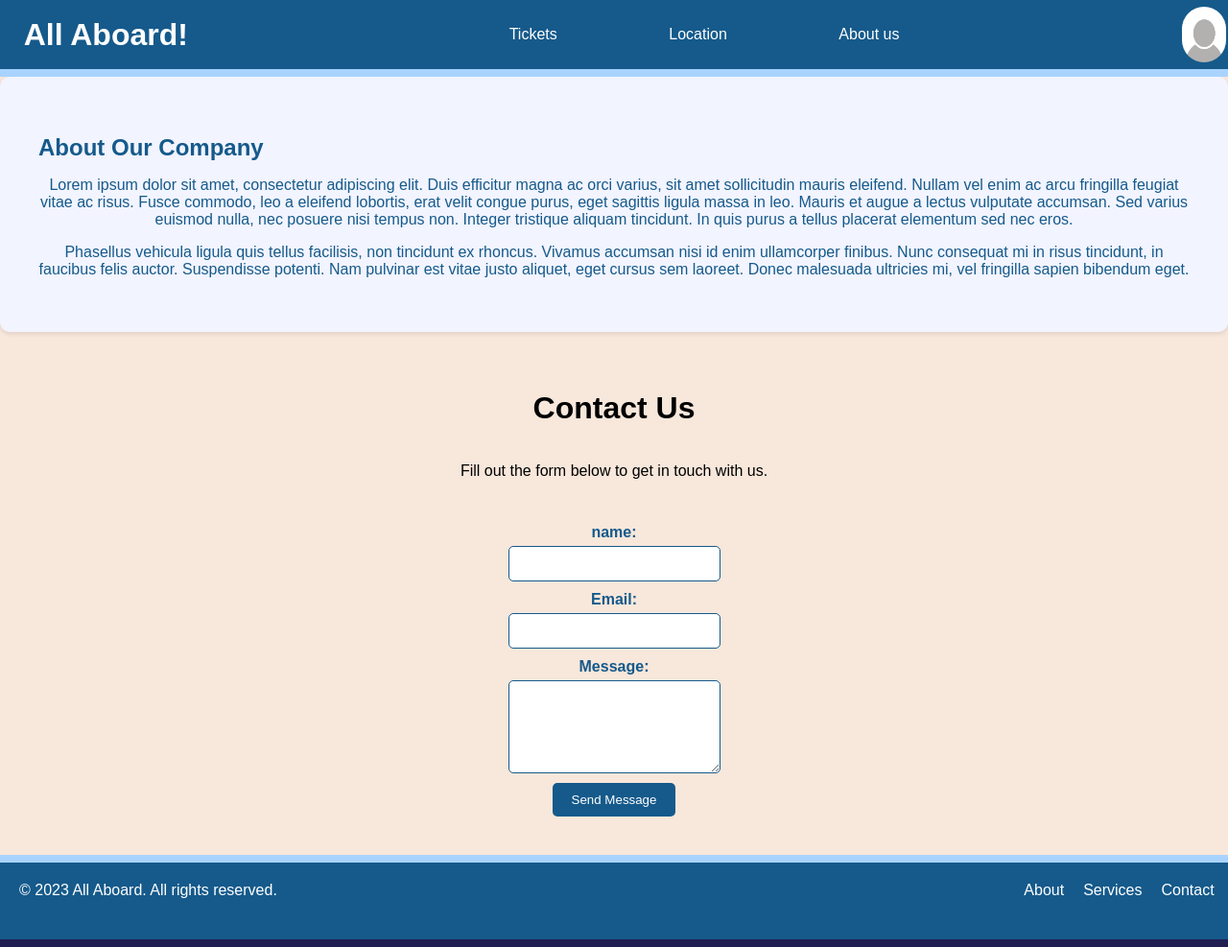
After one commit to NotDetective/allaboard, a PHP site: page /about-us.php in a window 1280 px wide; the page is wider, and only the part inside the window is pictured. The commit adds this page. Shown: that part at 96% size. Run offline with PHP 8.4, Linux system fonts and the light colour scheme.

Commit message:
about-us.php page done + some index fixes
made a forum + some information on the about us page and some small index tweeks

```diff
--- /dev/null
+++ b/about-us.php
@@ -0,0 +1,53 @@
+<!DOCTYPE html>
+<html lang="en">
+
+<head>
+    <meta charset="UTF-8">
+    <meta http-equiv="X-UA-Compatible" content="IE=edge">
+    <meta name="viewport" content="width=device-width, initial-scale=1.0">
+    <title>All Aboard!</title>
+    <link rel="stylesheet" href="css/about-us.css">
+    <link rel="stylesheet" href="css/style.css">
+    <link rel="shortcut icon" href="/#" type="image/x-icon">
+</head>
+
+<body>
+
+    <?php include 'header.php'; ?>
+
+    <main>
+        <div class="intro">
+            <h2>About Our Company</h2>
+            <p>Lorem ipsum dolor sit amet, consectetur adipiscing elit. Duis efficitur magna ac orci varius, sit amet
+                sollicitudin mauris eleifend. Nullam vel enim ac arcu fringilla feugiat vitae ac risus. Fusce commodo,
+                leo a eleifend lobortis, erat velit congue purus, eget sagittis ligula massa in leo. Mauris et augue a
+                lectus vulputate accumsan. Sed varius euismod nulla, nec posuere nisi tempus non. Integer tristique
+                aliquam tincidunt. In quis purus a tellus placerat elementum sed nec eros.</p>
+
+            <p>Phasellus vehicula ligula quis tellus facilisis, non tincidunt ex rhoncus. Vivamus accumsan nisi id enim
+                ullamcorper finibus. Nunc consequat mi in risus tincidunt, in faucibus felis auctor. Suspendisse
+                potenti. Nam pulvinar est vitae justo aliquet, eget cursus sem laoreet. Donec malesuada ultricies mi,
+                vel fringilla sapien bibendum eget.</p>
+        </div>
+        <h1>Contact Us</h1>
+        <p>Fill out the form below to get in touch with us.</p>
+
+        <form action="#" method="post">
+            <label for="name">name:</label>
+            <input type="text" id="name" name="name" required>
+
+            <label for="email">Email:</label>
+            <input type="email" id="email" name="email" required>
+
+            <label for="message">Message:</label>
+            <textarea id="message" name="message" rows="5" required></textarea>
+
+            <button type="submit">Send Message</button>
+        </form>
+    </main>
+
+    <?php include 'footer.php'; ?>
+    <script src="js/about-us.js"></script>
+</body>
+
+</html>
--- /dev/null
+++ b/css/about-us.css
@@ -0,0 +1,90 @@
+
+
+:root {
+--b: #F8E7DB;
+--w: #FFFFFF;
+--bw: #F2F4FF;
+--lb: #A9D3FF;
+--bl: #155A8B;
+--db: #201E50;
+}
+
+body {
+    margin: 0;
+    padding: 0;
+    font-family: Arial, sans-serif;
+}
+
+main {
+    display: flex;
+    flex-direction: column;
+    align-items: center;
+    justify-content: center;
+    min-height: 100vh;
+    background-color: var(--b);
+    position: relative;
+    overflow: hidden;
+}
+
+.intro {
+    background-color: var(--bw);
+    padding: 40px;
+    border-radius: 10px;
+    box-shadow: 0 2px 5px rgba(0, 0, 0, 0.1);
+    margin-bottom: 40px;
+  }
+
+.intro h2 {
+    margin-bottom: 10px;
+    color: var(--bl);
+}
+
+.intro p {
+    color: var(--bl);
+}
+
+h1, p {
+    text-align: center;
+}
+
+form {
+    z-index: 999;
+    display: flex;
+    flex-direction: column;
+    align-items: center;
+    margin-top: 20px;
+}
+
+label {
+    margin-top: 10px;
+    color: var(--bl);
+    font-weight: bold;
+}
+
+input,
+textarea {
+    width: 100%;
+    padding: 10px;
+    margin-top: 5px;
+    border-radius: 5px;
+    border: 1px solid var(--bl);
+}
+
+textarea {
+    resize: vertical;
+}
+
+button {
+    padding: 10px 20px;
+    margin-top: 5%;
+    margin-bottom: 20%;
+    border-radius: 5px;
+    background-color: var(--bl);
+    color: var(--w);
+    border: none;
+    cursor: pointer;
+}
+
+button:hover {
+    background-color: var(--lb);
+}
--- a/header.php
+++ b/header.php
@@ -2,9 +2,9 @@
     <h1 class="titel">All Aboard!</h1>
     <nav>
         <ul>
-            <li><a href="#">Tickets</a></li>
+            <li><a href="index.php">Tickets</a></li>
             <li><a href="https://goo.gl/maps/hNx8xrwruZxwdjda6">Location</a></li>
-            <li><a href="#">About us</a></li>
+            <li><a href="about-us.php">About us</a></li>
         </ul>
     </nav>
     <div>
--- a/index.php
+++ b/index.php
@@ -78,6 +78,6 @@
     </main>
     <?php include'footer.php'; ?>
 
-    <script src="js/main.js"></script>
+    <script src="js/index.js"></script>
 </body>
 </html>
```
Also changed, not shown: Ticket.php (deleted, +0 -21 lines), js/index.js (renamed from js/main.js).
